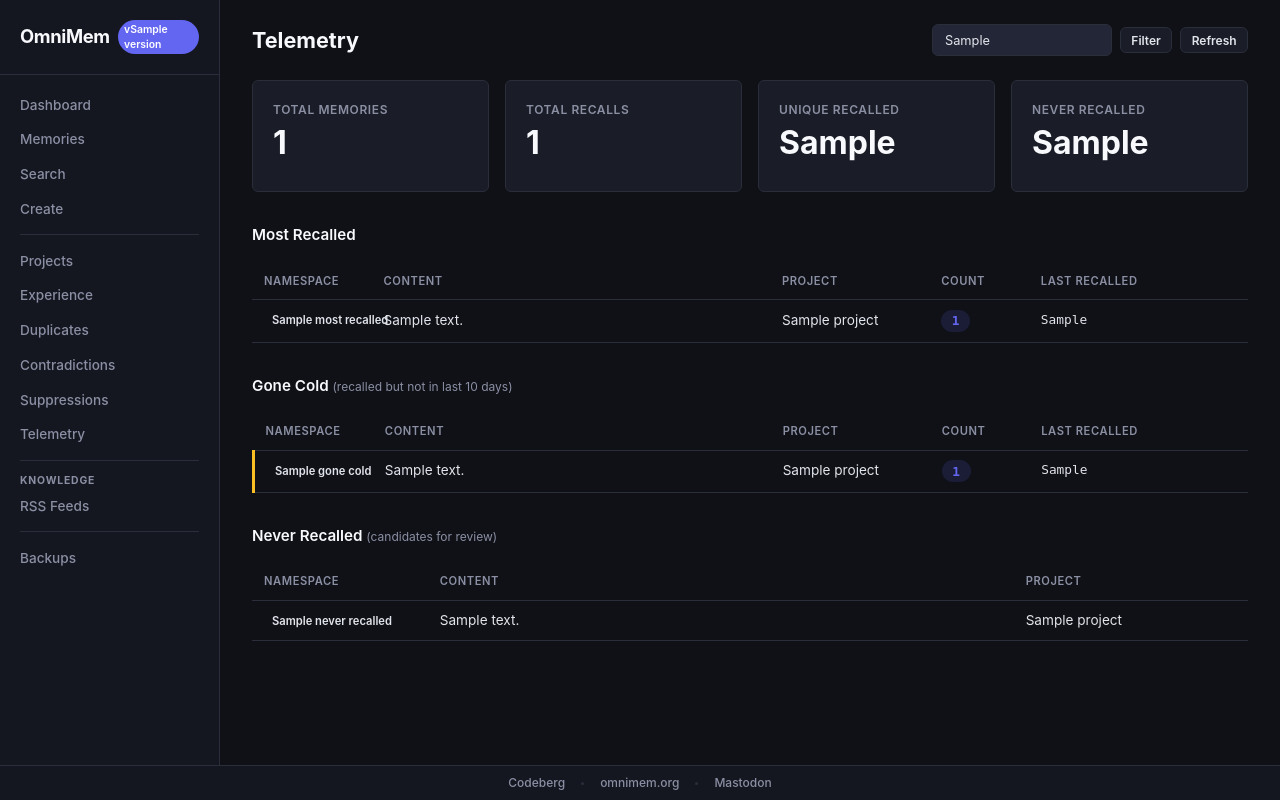
After one commit to richarvey/OmniMem, a Python web app: template web_ui/templates/telemetry.html in a window 1280 px wide. The commit adds this page. Run offline with Jinja, Linux system fonts and the light colour scheme; the template is opened without the code that fills it: most values are stand-ins (such as "Sample title", 1, 10 or a date in 2020).

Commit message:
Add telemetry dashboard page
New /telemetry route showing stats grid (total memories, total recalls,
unique recalled, never recalled), most recalled top 15, gone cold list,
and never recalled candidates. Supports project filtering and htmx
refresh. Adds sidebar nav link and telemetry table CSS.

Co-Authored-By: Claude Opus 4.6 (1M context) <noreply@anthropic.com>

```diff
--- a/web_ui/app.py
+++ b/web_ui/app.py
@@ -26,6 +26,7 @@ from .routes.contradictions import routes as contradiction_routes
 from .routes.suppressions import routes as suppression_routes
 from .routes.backups import routes as backup_routes
 from .routes.feeds import routes as feed_routes
+from .routes.telemetry import routes as telemetry_routes
 
 load_dotenv()
 
@@ -63,6 +64,7 @@ app = Starlette(
         *suppression_routes,
         *backup_routes,
         *feed_routes,
+        *telemetry_routes,
     ],
     lifespan=lifespan,
 )
--- a/web_ui/static/style.css
+++ b/web_ui/static/style.css
@@ -417,6 +417,36 @@ span.project-name {
   align-items: center;
 }
 
+/* Telemetry table */
+.telemetry-table { table-layout: fixed; }
+.telemetry-table th:nth-child(1),
+.telemetry-table td:nth-child(1) { width: 12%; }
+.telemetry-table th:nth-child(2),
+.telemetry-table td:nth-child(2) { width: 40%; }
+.telemetry-table th:nth-child(3),
+.telemetry-table td:nth-child(3) { width: 16%; }
+.telemetry-table th:nth-child(4),
+.telemetry-table td:nth-child(4) { width: 10%; }
+.telemetry-table th:nth-child(5),
+.telemetry-table td:nth-child(5) { width: 22%; }
+
+.recall-badge {
+  display: inline-block;
+  font-family: "SF Mono", "Cascadia Code", "Fira Code", monospace;
+  font-size: 0.8rem;
+  font-weight: 600;
+  background: rgba(99, 102, 241, 0.15);
+  color: var(--accent);
+  padding: 0.1rem 0.5rem;
+  border-radius: 99px;
+  min-width: 1.8rem;
+  text-align: center;
+}
+
+.cold-row {
+  border-left: 3px solid var(--yellow);
+}
+
 /* Section */
 .recent-section h3 {
   font-size: 0.95rem;
--- a/web_ui/templates/base.html
+++ b/web_ui/templates/base.html
@@ -26,6 +26,7 @@
         <li><a href="/duplicates" class="nav-link{% if current_page == 'duplicates' %} active{% endif %}">Duplicates</a></li>
         <li><a href="/contradictions" class="nav-link{% if current_page == 'contradictions' %} active{% endif %}">Contradictions</a></li>
         <li><a href="/suppressions" class="nav-link{% if current_page == 'suppressions' %} active{% endif %}">Suppressions</a></li>
+        <li><a href="/telemetry" class="nav-link{% if current_page == 'telemetry' %} active{% endif %}">Telemetry</a></li>
         <li class="nav-divider"></li>
         <li class="nav-section-label">Knowledge</li>
         <li><a href="/feeds" class="nav-link{% if current_page == 'feeds' %} active{% endif %}">RSS Feeds</a></li>
--- /dev/null
+++ b/web_ui/templates/partials/telemetry_content.html
@@ -0,0 +1,102 @@
+<div class="stats-grid">
+  <div class="stat-card">
+    <div class="stat-ns">Total Memories</div>
+    <div class="stat-total">{{ total_memories }}</div>
+  </div>
+  <div class="stat-card">
+    <div class="stat-ns">Total Recalls</div>
+    <div class="stat-total">{{ total_recalls }}</div>
+  </div>
+  <div class="stat-card">
+    <div class="stat-ns">Unique Recalled</div>
+    <div class="stat-total">{{ unique_recalled }}</div>
+  </div>
+  <div class="stat-card">
+    <div class="stat-ns">Never Recalled</div>
+    <div class="stat-total">{{ never_recalled }}</div>
+  </div>
+</div>
+
+<div class="recent-section">
+  <h3>Most Recalled</h3>
+  {% if most_recalled %}
+  <table class="data-table telemetry-table">
+    <thead>
+      <tr>
+        <th>Namespace</th>
+        <th>Content</th>
+        <th>Project</th>
+        <th>Count</th>
+        <th>Last Recalled</th>
+      </tr>
+    </thead>
+    <tbody>
+      {% for m in most_recalled %}
+      <tr>
+        <td><span class="badge ns-{{ m.namespace }}">{{ m.namespace }}</span></td>
+        <td class="content-cell"><a href="/memory/{{ m.key }}">{{ m.content }}</a></td>
+        <td>{{ m.project }}</td>
+        <td><span class="recall-badge">{{ m.recall_count }}</span></td>
+        <td class="mono">{{ m.last_recalled }}</td>
+      </tr>
+      {% endfor %}
+    </tbody>
+  </table>
+  {% else %}
+  <p class="empty-state">No memories have been recalled yet.</p>
+  {% endif %}
+</div>
+
+{% if gone_cold %}
+<div class="recent-section" style="margin-top:2rem">
+  <h3>Gone Cold <span style="font-size:0.75rem;color:var(--text-dim);font-weight:400">(recalled but not in last {{ cold_days }} days)</span></h3>
+  <table class="data-table telemetry-table">
+    <thead>
+      <tr>
+        <th>Namespace</th>
+        <th>Content</th>
+        <th>Project</th>
+        <th>Count</th>
+        <th>Last Recalled</th>
+      </tr>
+    </thead>
+    <tbody>
+      {% for m in gone_cold %}
+      <tr class="cold-row">
+        <td><span class="badge ns-{{ m.namespace }}">{{ m.namespace }}</span></td>
+        <td class="content-cell"><a href="/memory/{{ m.key }}">{{ m.content }}</a></td>
+        <td>{{ m.project }}</td>
+        <td><span class="recall-badge">{{ m.recall_count }}</span></td>
+        <td class="mono">{{ m.last_recalled }}</td>
+      </tr>
+      {% endfor %}
+    </tbody>
+  </table>
+</div>
+{% endif %}
+
+<div class="recent-section" style="margin-top:2rem">
+  <h3>Never Recalled <span style="font-size:0.75rem;color:var(--text-dim);font-weight:400">(candidates for review)</span></h3>
+  {% if never_recalled_list %}
+  <table class="data-table telemetry-table">
+    <thead>
+      <tr>
+        <th>Namespace</th>
+        <th>Content</th>
+        <th>Project</th>
+      </tr>
+    </thead>
+    <tbody>
+      {% for m in never_recalled_list %}
+      <tr>
+        <td><span class="badge ns-{{ m.namespace }}">{{ m.namespace }}</span></td>
+        <td class="content-cell"><a href="/memory/{{ m.key }}">{{ m.content }}</a></td>
+        <td>{{ m.project }}</td>
+      </tr>
+      {% endfor %}
+    </tbody>
+  </table>
+  {% else %}
+  <p class="empty-state">All memories have been recalled at least once.</p>
+  {% endif %}
+</div>
--- /dev/null
+++ b/web_ui/templates/telemetry.html
@@ -0,0 +1,25 @@
+{% extends "base.html" %}
+
+{% block title %}Telemetry — OmniMem{% endblock %}
+
+{% block content %}
+<div class="page-header">
+  <h2>Telemetry</h2>
+  <div style="display:flex;gap:0.5rem;align-items:center">
+    <form method="GET" action="/telemetry" style="display:flex;gap:0.5rem;align-items:center">
+      <input type="text" name="project" value="{{ project_filter }}" placeholder="Filter by project" class="form-input" style="width:180px;height:2rem;font-size:0.8rem">
+      <button type="submit" class="btn btn-secondary btn-sm">Filter</button>
+    </form>
+    <button class="btn btn-secondary btn-sm"
+            hx-get="/telemetry/refresh{% if project_filter %}?project={{ project_filter }}{% endif %}"
+            hx-target="#telemetry-content"
+            hx-swap="innerHTML">
+      Refresh
+    </button>
+  </div>
+</div>
+
+<div id="telemetry-content">
+  {% include "partials/telemetry_content.html" %}
+</div>
+{% endblock %}
```
Also changed, not shown: web_ui/routes/telemetry.py (added, +133 -0 lines).
